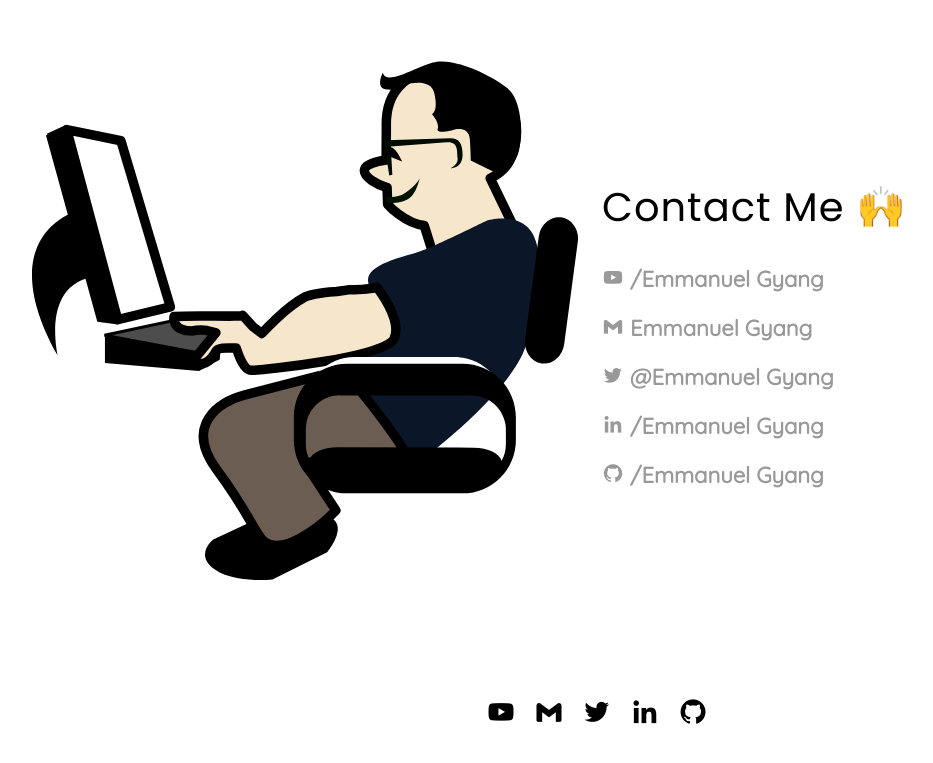
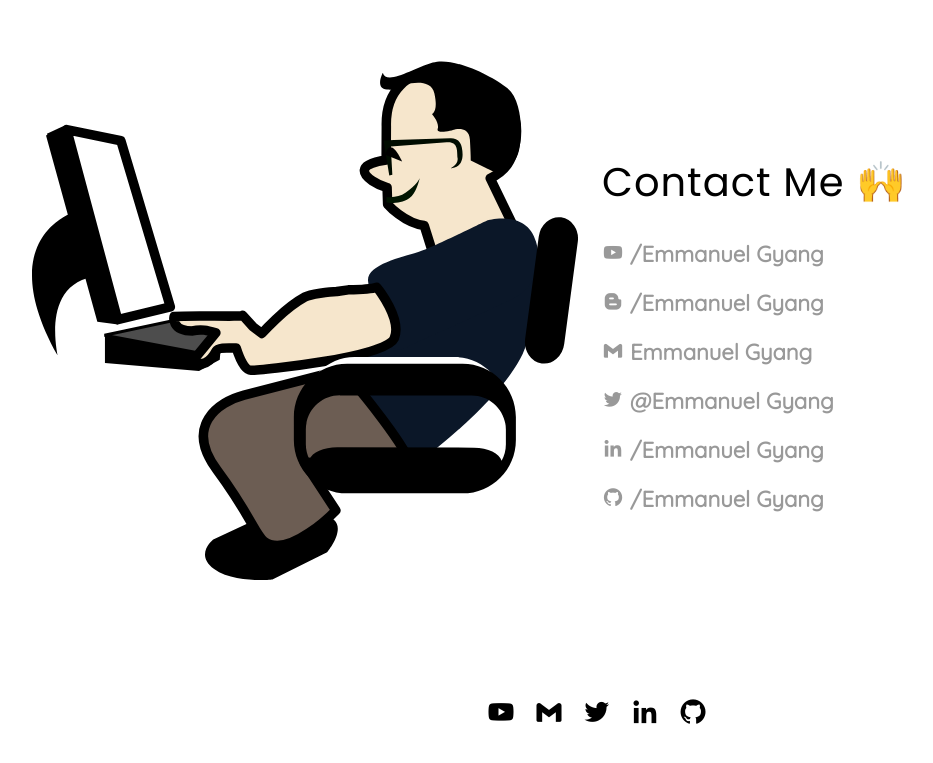
Before and after one commit to Ripeplantain/Portfolio-Site, a Django app: page /contact/ in a window 1280 px wide. Shown: the part 86-849 px from the top of the page, without its empty margins (50-983 px from the left). Run offline with Django 4.2, Linux system fonts and the light colour scheme; some libraries are stand-ins or nearby versions.

Commit message:
added links to contacts

```diff
--- a/base/templates/base/contact.html
+++ b/base/templates/base/contact.html
@@ -17,31 +17,37 @@
             <div class="col-lg-6 col-md-10">
                 <h1 class="contact-title">Contact me 🙌</h1>
                 <p>
-                    <a href="#">
+                    <a href="https://www.youtube.com/channel/UCYzXDTln_LXr85pAT7KlcTw">
                         <i class='bx bxl-youtube' ></i>
                         <b>/Emmanuel Gyang</b>
                     </a>
                 </p>
                 <p>
-                    <a href="#">
-                        <i class='bx bxl-gmail' ></i>
+                    <a href="https://hashnode.com/@ripeplantain">
+                        <i class='bx bxl-blogger' ></i>
+                        <b>/Emmanuel Gyang</b>
+                    </a>
+                </p>
+                <p>
+                    <a href="irvingmanny@gmail.com">
+                        <i class='bx bxl-gmail'></i>
                         <b>Emmanuel Gyang</b>
                     </a>
                 </p>
                 <p>
-                    <a href="#">
+                    <a href="https://twitter.com/manny_dweezy">
                         <i class='bx bxl-twitter' ></i>
                         <b>@Emmanuel Gyang</b>
                     </a>
                 </p>
                 <p>
-                    <a href="#">
-                        <i class='bx bxl-linkedin' ></i>
+                    <a href="https://www.linkedin.com/in/emmanuel-gyang-411436159/">
+                        <i class='bx bxl-linkedin'></i>
                         <b>/Emmanuel Gyang</b>
                     </a>
                 </p>
                 <p>
-                    <a href="#">
+                    <a href="https://github.com/Ripeplantain">
                         <i class='bx bxl-github' ></i>
                         <b>/Emmanuel Gyang</b>
                     </a>
```
